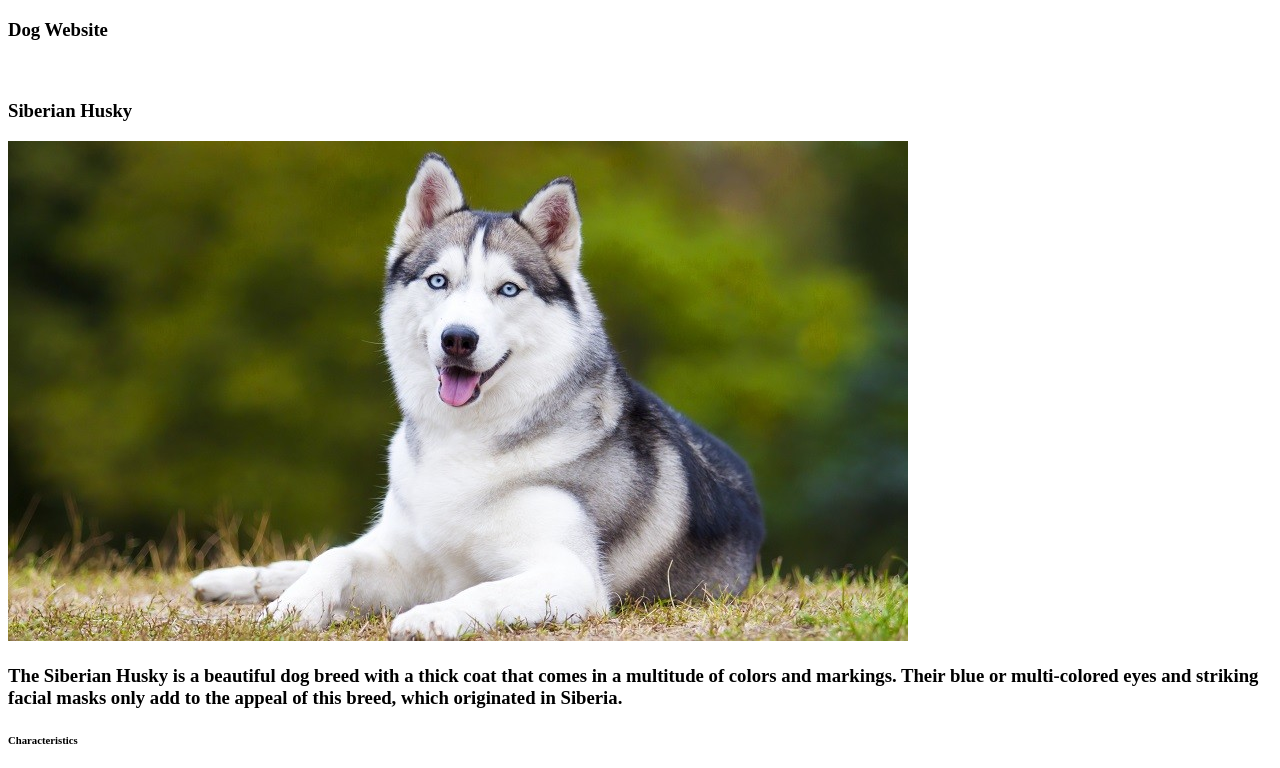
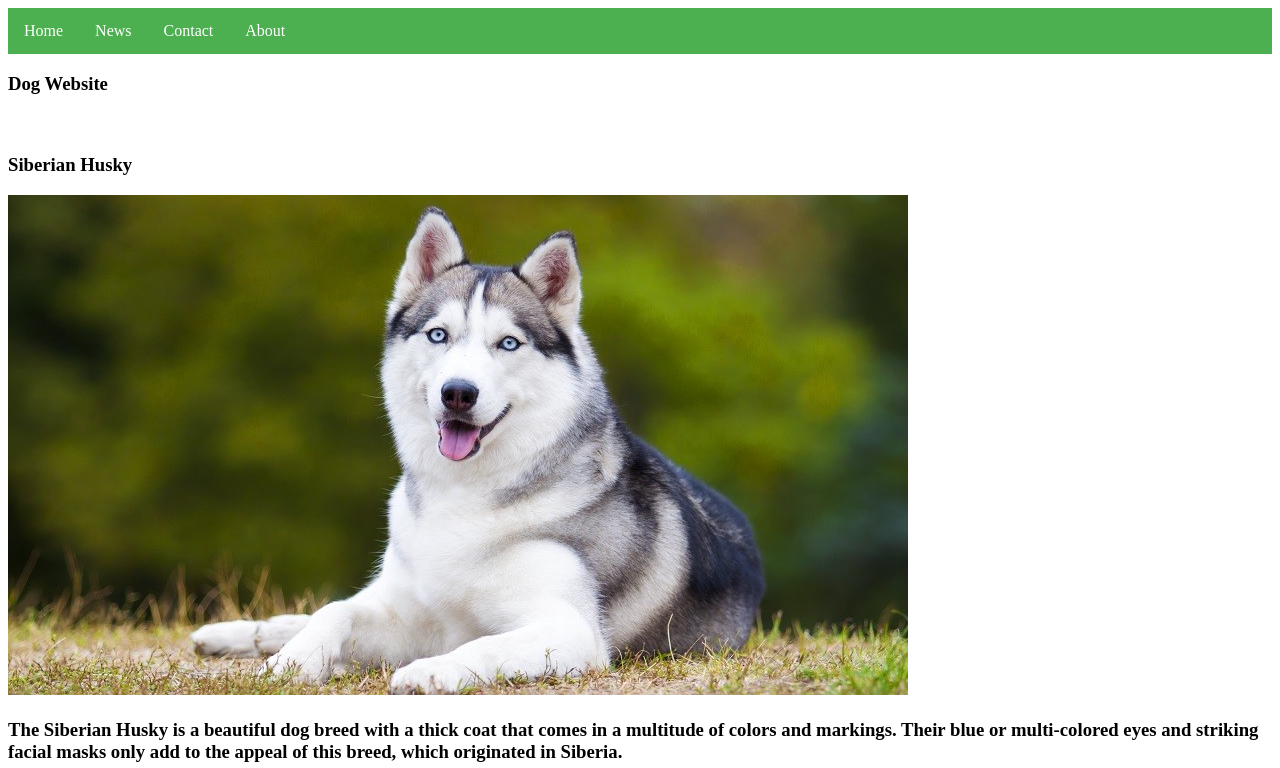
Before and after one commit to Ian722/Portfolio-IP, a plain HTML site: page photo/index.html in a window 1280 px wide. Shown: the top 768 px of the page. Drawn offline with Linux system fonts and the light colour scheme.

Commit message:
Add index.html and styles.css

```diff
--- a/photo/CSS/styles.css
+++ b/photo/CSS/styles.css
@@ -0,0 +1,27 @@
+ul {
+  list-style-type: none;
+  margin: 0;
+  padding: 0;
+  overflow: hidden;
+  background-color: #333;
+}
+
+li {
+  float: left;
+}
+
+li a {
+  display: block;
+  color: white;
+  text-align: center;
+  padding: 14px 16px;
+  text-decoration: none;
+}
+
+/* Change the link color to #111 (black) on hover */
+li a:hover {
+  background-color: #111;
+}
+.active {
+  background-color: #4CAF50;
+}
--- a/photo/index.html
+++ b/photo/index.html
@@ -1,10 +1,17 @@
 <!DOCTYPE html>
 <html lang="en" dir="ltr">
   <head>
+    <link href="css/styles.css" rel="stylesheet" type="text/css">
     <meta charset="utf-8">
     <title>My Photo Website</title>
   </head>
   <body>
+    <ul class="active">
+  <li><a href="default.asp">Home</a></li>
+  <li><a href="news.asp">News</a></li>
+  <li><a href="contact.asp">Contact</a></li>
+  <li><a href="about.asp">About</a></li>
+</ul>
     <h3>Dog Website<h3>
     <img src="" width="" height="">
     <p>Siberian Husky</p>
--- a/photowebsite/CSS/styles.css
+++ b/photowebsite/CSS/styles.css
@@ -7,3 +7,30 @@ img{
  padding: 5px;
  width: 250px;
 }
+ul {
+  list-style-type: none;
+  margin: 0;
+  padding: 0;
+  overflow: hidden;
+  background-color: #333;
+}
+
+li {
+  float: left;
+}
+
+li a {
+  display: block;
+  color: white;
+  text-align: center;
+  padding: 14px 16px;
+  text-decoration: none;
+}
+
+/* Change the link color to #111 (black) on hover */
+li a:hover {
+  background-color: #111;
+}
+.active {
+  background-color: #4CAF50;
+}
--- a/recipe/css/styles.css
+++ b/recipe/css/styles.css
@@ -5,3 +5,30 @@ border-radius: 4px;
 padding: 5px;
 width: 250px;
 }
+ul {
+  list-style-type: none;
+  margin: 0;
+  padding: 0;
+  overflow: hidden;
+  background-color: #333;
+}
+
+li {
+  float: left;
+}
+
+li a {
+  display: block;
+  color: white;
+  text-align: center;
+  padding: 14px 16px;
+  text-decoration: none;
+}
+
+/* Change the link color to #111 (black) on hover */
+li a:hover {
+  background-color: #111;
+}
+.active {
+  background-color: #4CAF50;
+}
```
Also changed, not shown: photowebsite/index.html (+6 -0 lines), recipe/index.html (+6 -0 lines).
